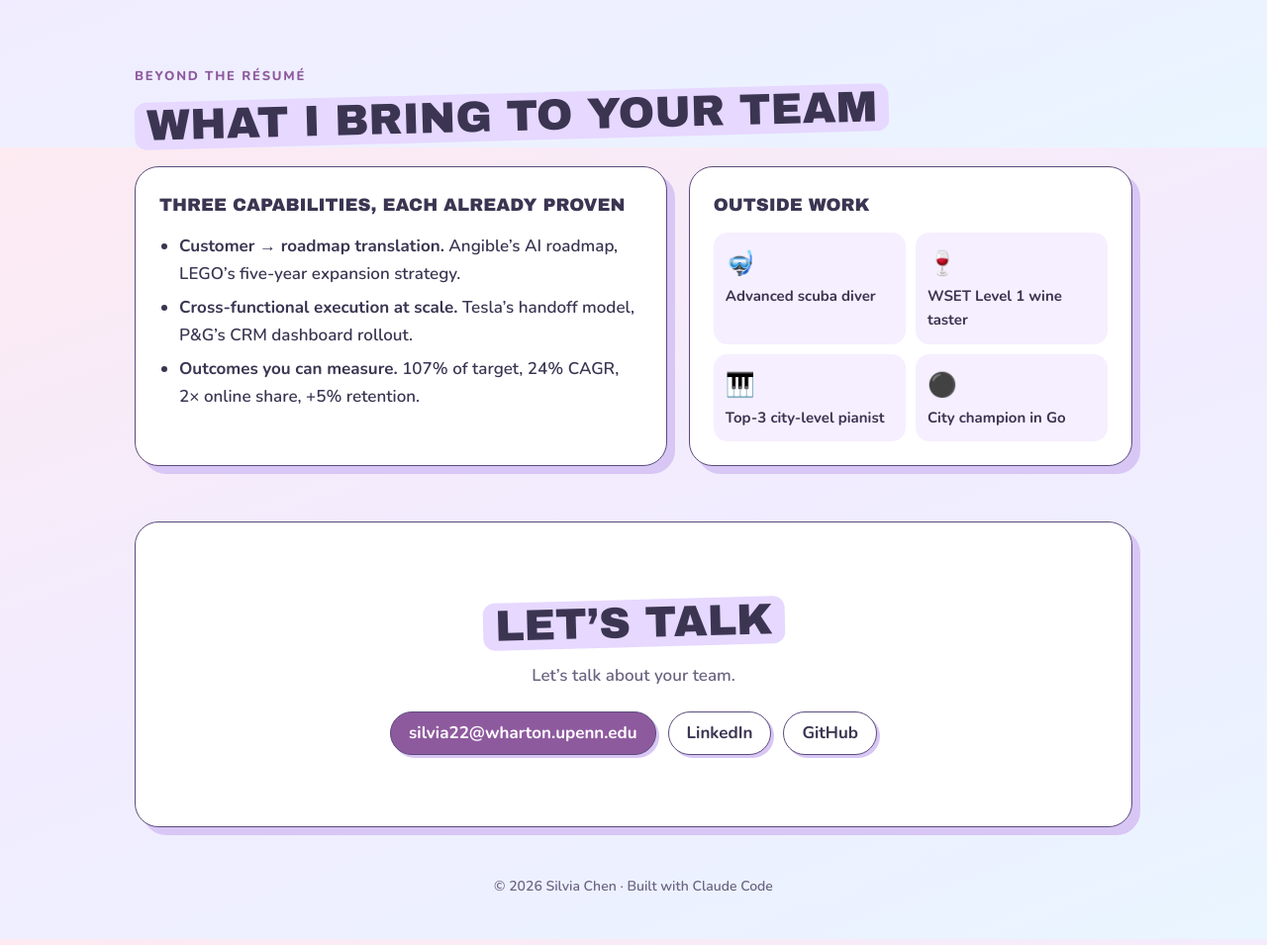
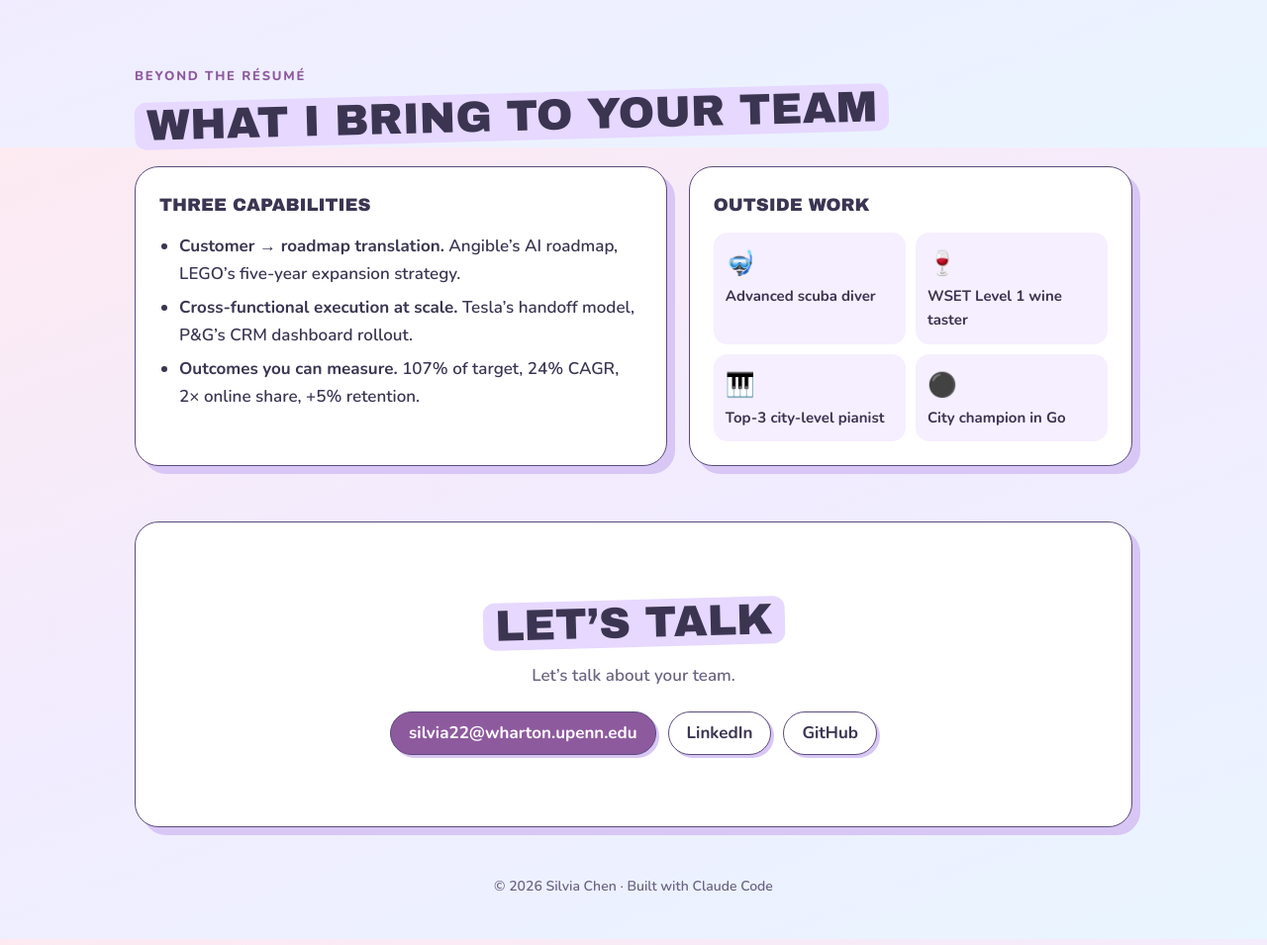
Before and after one commit to silvia22-taiwan/silvia22-taiwan.github.io, a plain HTML site: page index.html in a window 1280 px wide. Shown: the part 5451-6406 px from the top of the page at 99% size. Drawn offline with nearby package versions, Linux system fonts and the light colour scheme.

Commit message:
Shorten capabilities heading
Co-Authored-By: Claude Opus 5.5 <noreply@anthropic.com>

```diff
--- a/index.html
+++ b/index.html
@@ -351,7 +351,7 @@
     <h2 class="display"><span>What I bring to your team</span></h2>
     <div class="beyond">
       <div class="card">
-        <h3>Three capabilities, each already proven</h3>
+        <h3>Three capabilities</h3>
         <ul class="list">
           <li><b>Customer → roadmap translation.</b> Angible’s AI roadmap, LEGO’s five-year expansion strategy.</li>
           <li><b>Cross-functional execution at scale.</b> Tesla’s handoff model, P&amp;G’s CRM dashboard rollout.</li>
```
